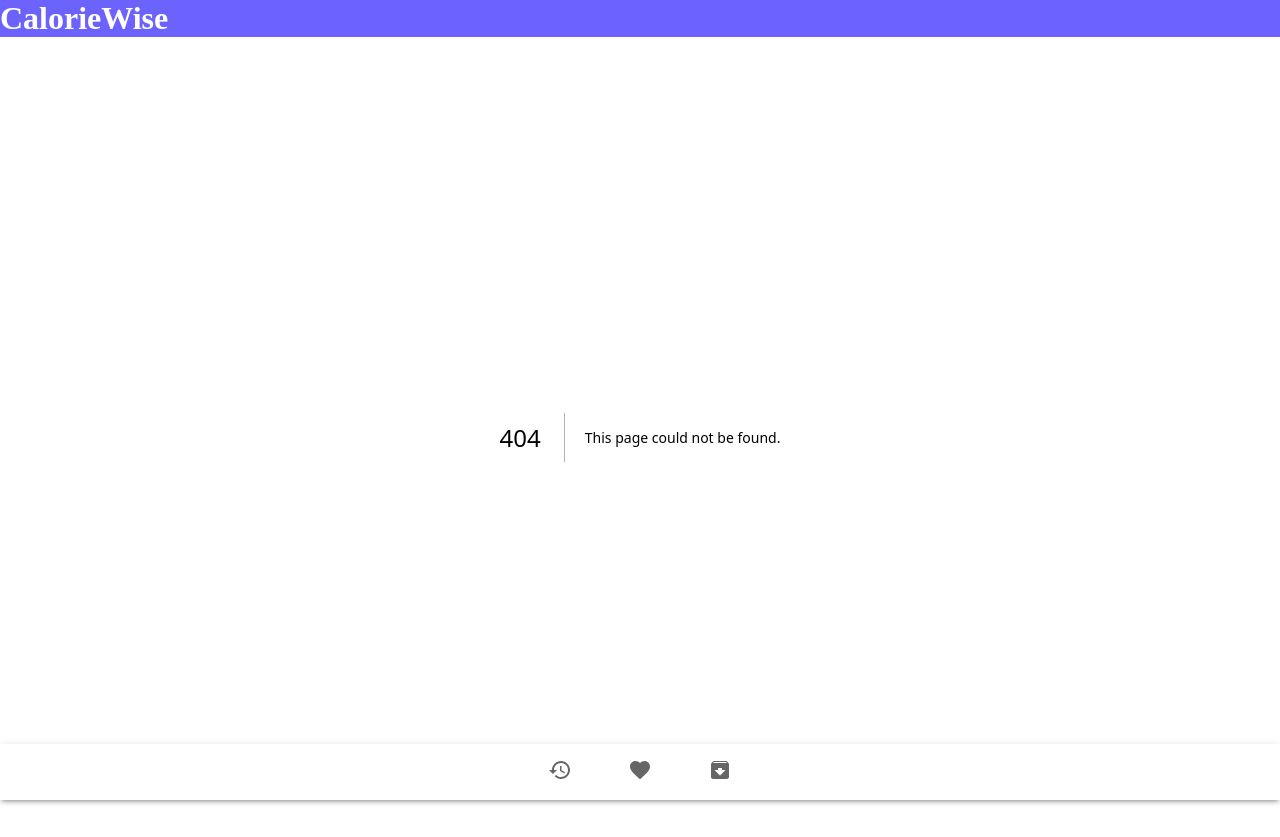
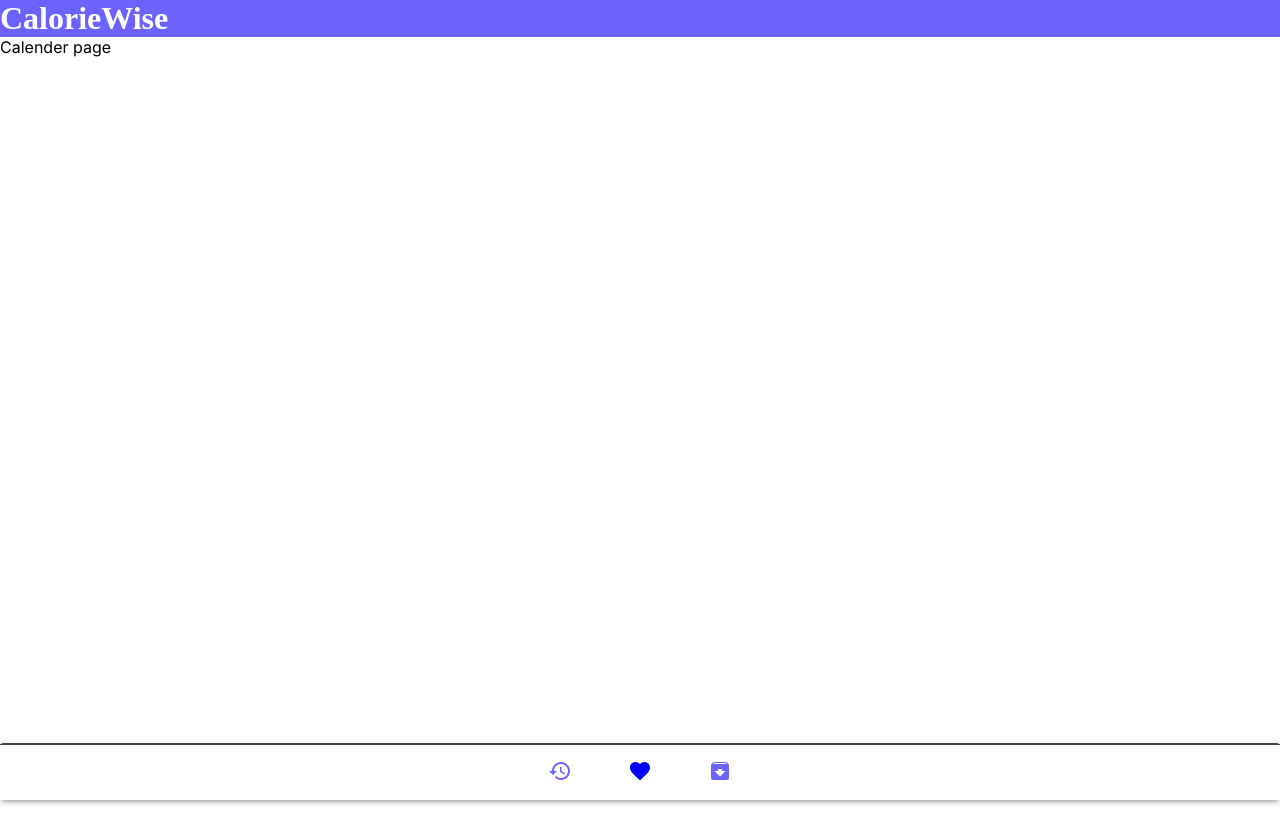
Before and after one commit to Bladgroen/CalorieWise, a Next.js app: page /calender in a window 1280 px wide. Before the commit this address had no page. After the commit the page ends 800 px from the top, so only its background shows below. Built offline with nearby package versions, Linux system fonts and the light colour scheme; a web font is replaced by a local one.

Commit message:
✨hightlighted navlink based on page

```diff
--- /dev/null
+++ b/src/app/calender/page.tsx
@@ -0,0 +1,8 @@
+
+export default function calender() {
+    return(
+        <div>
+            <p>Calender page</p>
+        </div>
+    )
+}
--- a/src/app/layout.tsx
+++ b/src/app/layout.tsx
@@ -5,7 +5,6 @@ import React, { useState } from "react";
 import HeaderBar from "../components/HeaderBar";
 import NavBar from "../components/NavBar";
 import "../styles/globals.scss";
-
 
 const inter = Inter({ subsets: ["latin"] });
 
@@ -22,8 +21,7 @@ export default function RootLayout({
   return (
     <html lang="en">
       <body className={inter.className}>
-        <div >
-
+        <div>
           <HeaderBar></HeaderBar>
           {children}
           <NavBar></NavBar>
--- a/src/components/NavBar.tsx
+++ b/src/components/NavBar.tsx
@@ -7,13 +7,14 @@ import BottomNavigationAction from "@mui/material/BottomNavigationAction";
 import Paper from "@mui/material/Paper";
 import Link from "next/link";
 import * as React from "react";
+import { useState } from "react";
 import styles from "../styles/NavBar.module.scss";
 
 export default function NavBar() {
-  const [value, setValue] = React.useState("recents");
+  const [activePage, setActivePage] = useState("home");
 
-  const handleChange = (event: React.SyntheticEvent, newValue: string) => {
-    setValue(newValue);
+  const handlePageClick = (label: string) => {
+    setActivePage(label);
   };
 
   return (
@@ -22,21 +23,45 @@ export default function NavBar() {
       elevation={3}
       className={styles.navbar}
     >
-      <BottomNavigation
-        value={value}
-        onChange={(event, newValue) => {
-          setValue(newValue);
-        }}
-        className={styles.navbar}
-      >
+      <BottomNavigation className={styles.navbar}>
         <Link href="/calender">
-          <BottomNavigationAction label="Recents" icon={<RestoreIcon />} />
+          <BottomNavigationAction
+            label="Calender"
+            icon={
+              <RestoreIcon
+                className={`${styles.icon} ${
+                  activePage === "calender" ? styles.activeIcon : ""
+                }`}
+              />
+            }
+            onClick={() => handlePageClick("calender")}
+          />
         </Link>
-        <Link href="/home">
-          <BottomNavigationAction label="Favorites" icon={<FavoriteIcon />} />
+        <Link href="/">
+          <BottomNavigationAction
+            label="Home"
+            icon={
+              <FavoriteIcon
+                className={`${styles.icon} ${
+                  activePage === "home" ? styles.activeIcon : ""
+                }`}
+              />
+            }
+            onClick={() => handlePageClick("home")}
+          />
         </Link>
         <Link href="/profile">
-          <BottomNavigationAction label="Archive" icon={<ArchiveIcon />} />
+          <BottomNavigationAction
+            label="Profile"
+            icon={
+              <ArchiveIcon
+                className={`${styles.icon} ${
+                  activePage === "profile" ? styles.activeIcon : ""
+                }`}
+              />
+            }
+            onClick={() => handlePageClick("profile")}
+          />
         </Link>
       </BottomNavigation>
     </Paper>
--- a/src/styles/NavBar.module.scss
+++ b/src/styles/NavBar.module.scss
@@ -1,5 +1,14 @@
 @import "./variables";
 
 .navbar {
-  background-color: $accent;
+  background-color: $background;
+  border-top: 1px solid $divider;
 }
+
+.icon {
+  color: $accent;
+}
+
+.activeIcon {
+  color: blue;
+}
```
